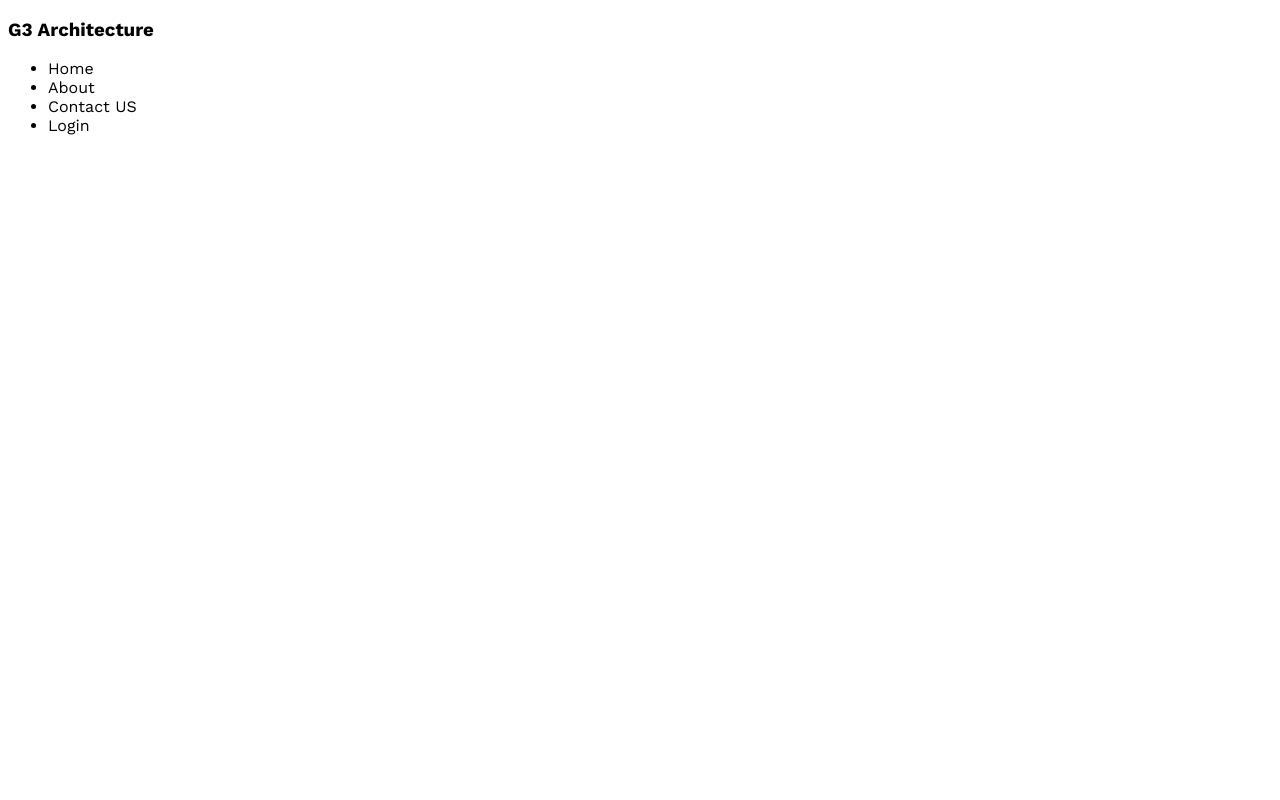
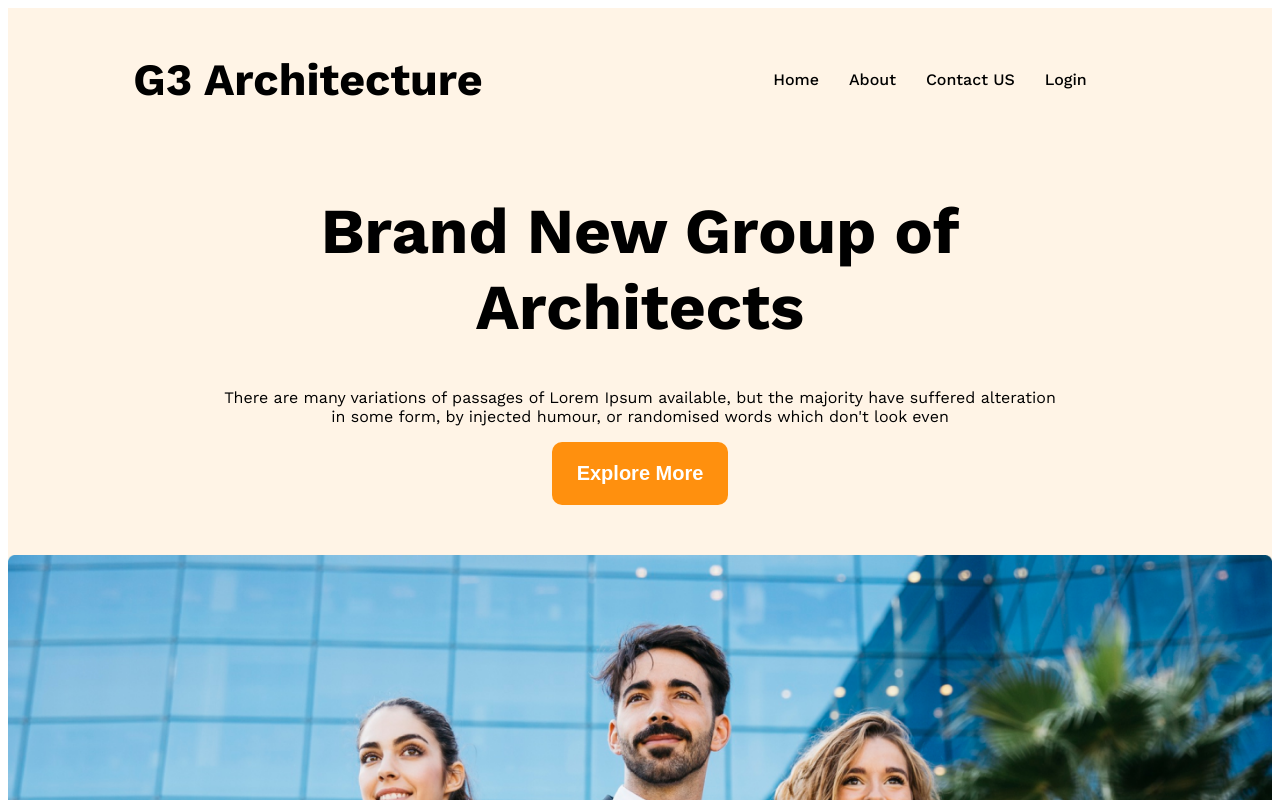
Before and after one commit to sakib404-hub/Web-development-day-9-G3-Architect-Website-, a plain HTML site: page index.html in a window 1280 px wide. Shown: the top 800 px of the page. Drawn offline with nearby package versions, Linux system fonts and the light colour scheme.

Commit message:
added the banner-section

```diff
--- a/index.html
+++ b/index.html
@@ -15,16 +15,29 @@
     />
   </head>
   <body class="work-sans">
-    <header>
-      <nav class="navbar">
-        <h3>G3 Architecture</h3>
-        <ul>
-          <li>Home</li>
-          <li>About</li>
-          <li>Contact US</li>
-          <li>Login</li>
+    <header class="background-color">
+      <nav class="navbar display-flex">
+        <h3 class="brand">G3 Architecture</h3>
+        <ul class="nav-links display-flex text-gray">
+          <!-- ul.nav-lin> li.nav-item*4 > a -->
+          <li class="nav-item"><a href="#">Home</a></li>
+          <li class="nav-item"><a href="#">About</a></li>
+          <li class="nav-item"><a href="#">Contact US</a></li>
+          <li class="nav-item"><a href="#">Login</a></li>
         </ul>
       </nav>
+      <div class="banner">
+        <div class="banner-content">
+          <h1 class="banner-title">Brand New Group of Architects</h1>
+          <p class="banner-description">
+            There are many variations of passages of Lorem Ipsum available, but
+            the majority have suffered alteration in some form, by injected
+            humour, or randomised words which don't look even
+          </p>
+          <button class="btn-primary">Explore More</button>
+        </div>
+        <img src="photos/banner.png" alt="" class="banner-image" />
+      </div>
     </header>
     <main></main>
     <footer></footer>
--- a/style.css
+++ b/style.css
@@ -12,3 +12,81 @@
   font-weight: normal;
   font-style: normal;
 }
+/* Shared Styling  */
+.display-flex{
+    display: flex;
+}
+.background-color{
+    background-color: rgba(255, 144, 14, 0.1);
+}
+.primary-color{
+    color: #FF900E;
+}
+.btn-primary{
+    background-color: #FF900E;
+    color: white;
+    padding: 20px 25px;
+    font-weight: 600;
+    font-size: 1.25rem;
+    border-radius: 10px;
+    border: none;
+}
+/* dark-01 */
+.dark1{
+    color: #131313;
+}
+/* dark-02 */
+.text-gray{
+    color: #424242;
+}
+/* dark-03 */
+.text-light-gray{
+    color: #727272;
+}
+/* navbar Styling */
+.navbar{
+    /* display: flex; */
+    align-items: center;
+    justify-content: space-around;
+}
+.navbar, .nav-links{
+    /* display: flex; */
+}
+.navbar .nav-links, .nav-item{
+    list-style: none;
+    margin-right: 30px;
+
+}
+.navbar .nav-links, .nav-item a{
+    text-decoration: none;
+    font-weight: 500;
+    color: black;
+}
+.navbar, .banner{
+    max-width: 1440px;
+    margin: 0 auto;
+
+}
+.brand{
+    font-weight: bold;
+    font-size: 2.8rem;
+}
+
+/* banner-section-stylin  */
+.banner{
+    /* border: 2px solid black; */
+}
+.banner-content{
+    max-width: 850px;
+    margin: 0 auto;
+    text-align: center;
+    margin-bottom: 50px;
+}
+.banner-title{
+    font-size: 4rem;
+}
+.banner-image{
+    width: 100%;
+}
+
+/* Responsiveness Of the Overall */
```
